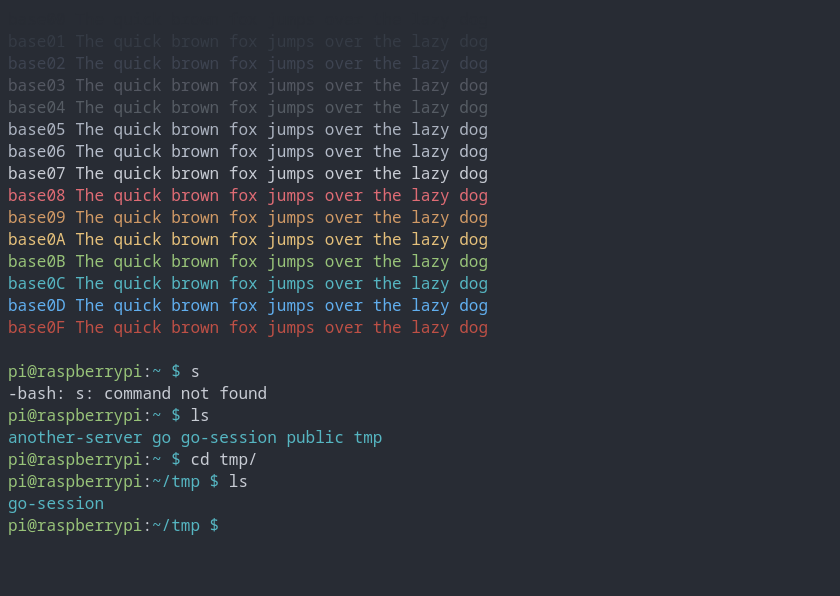
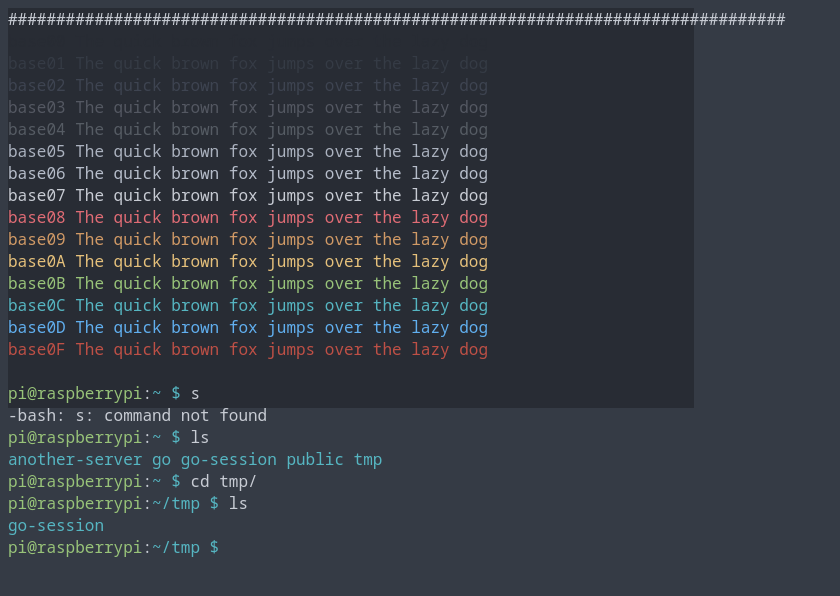
Before and after one commit to cho0h5/web-terminal, a plain HTML site: page index.html in a window 1280 px wide. Shown: the whole page, without its empty margins (0-840 px from the left). Drawn offline with Linux system fonts and the light colour scheme.

Commit message:
background

```diff
--- a/css/style.css
+++ b/css/style.css
@@ -1,5 +1,13 @@
 body {
 	font-family: 'Noto Sans Mono', monospace;
+    font-size: 16px;
+}
+
+#terminal {
+    width: 80ex;
+    height: 25em;
+
+
 }
 
 p {
--- a/index.html
+++ b/index.html
@@ -12,7 +12,9 @@
         <link rel="preconnect" href="https://fonts.gstatic.com" crossorigin>
         <link href="https://fonts.googleapis.com/css2?family=Noto+Sans+Mono:wght@500;700&display=swap" rel="stylesheet">
     </head>
-	<body class="base00-bg">
+    <body class="base01-bg">
+        <div id="terminal" class="base00-bg">
+            <p class="base07">#################################################################################</p>
             <p class="base00">base00 The quick brown fox jumps over the lazy dog</p>
             <p class="base01">base01 The quick brown fox jumps over the lazy dog</p>
             <p class="base02">base02 The quick brown fox jumps over the lazy dog</p>
@@ -41,5 +43,6 @@
             <span class="base0B">pi@raspberrypi</span><span class="base07">:</span><span class="base0C">~/tmp $ </span><span class="base07">ls</span></br>
             <span class="base0C">go-session</span></br>
             <span class="base0B">pi@raspberrypi</span><span class="base07">:</span><span class="base0C">~/tmp $ </span></br>
+        </div>
     </body>
 </html>
```
Lines whose indentation alone changed are shown as unchanged.
